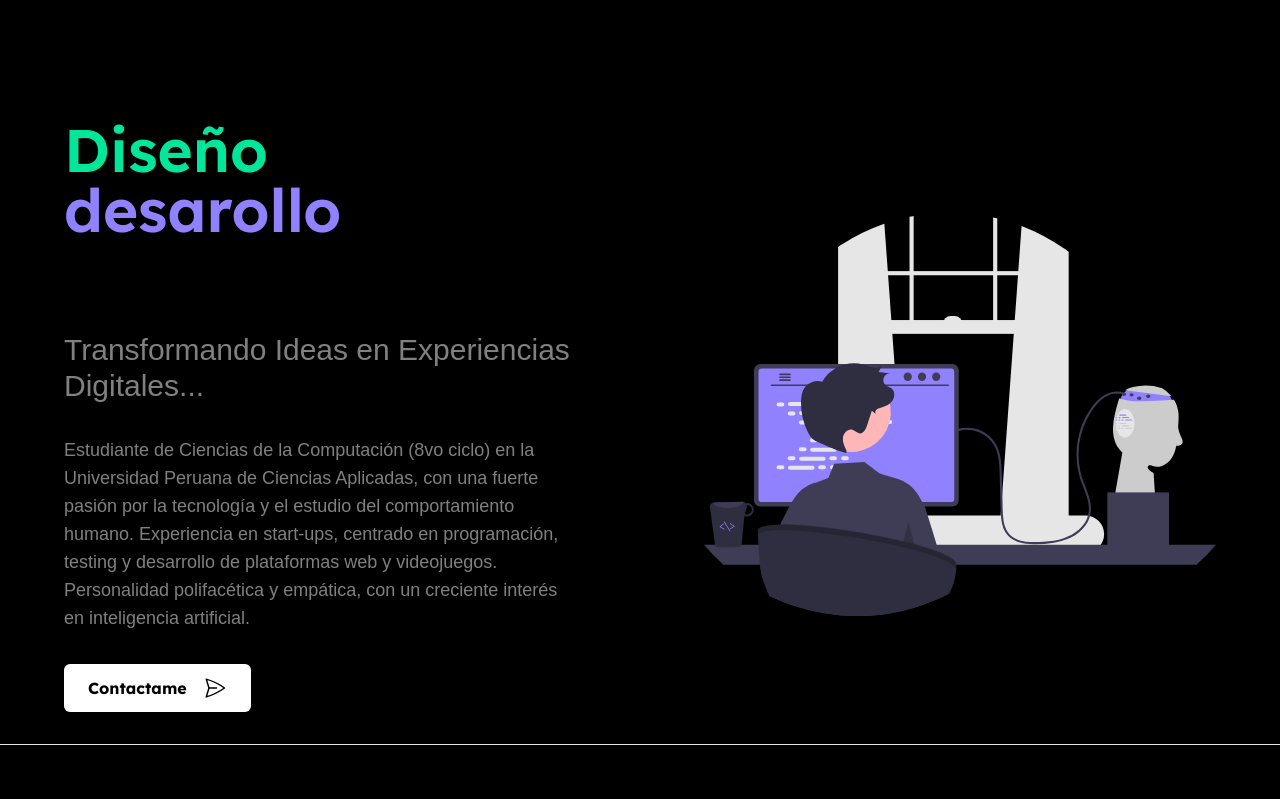
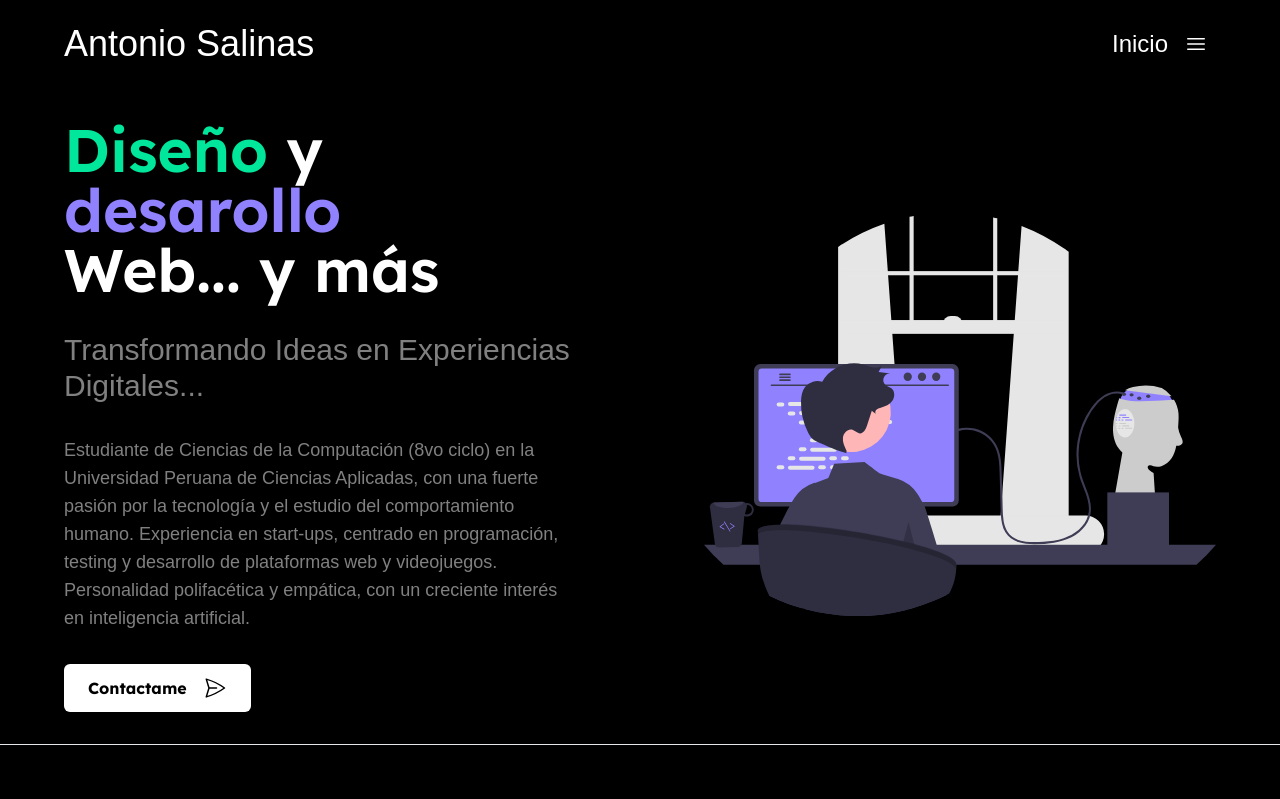
Before and after one commit to antoniosalinas2000/portfolio, a Next.js app: page / in a window 1280 px wide. Shown: the top 799 px of the page. Built offline with nearby package versions, Linux system fonts and the light colour scheme; a web font is replaced by a local one.

Commit message:
text-white

```diff
--- a/pages/index.tsx
+++ b/pages/index.tsx
@@ -8,7 +8,7 @@
 export default function Home() {
   return (
     <main
-      className="flex min-h-screen flex-col items-center justify-start bg-black">
+      className="flex min-h-screen flex-col items-center justify-start bg-black text-white">
       <Header />
       {/*First view */}
       <div className="flex flex-col lg:flex-row w-full py-8">
```
